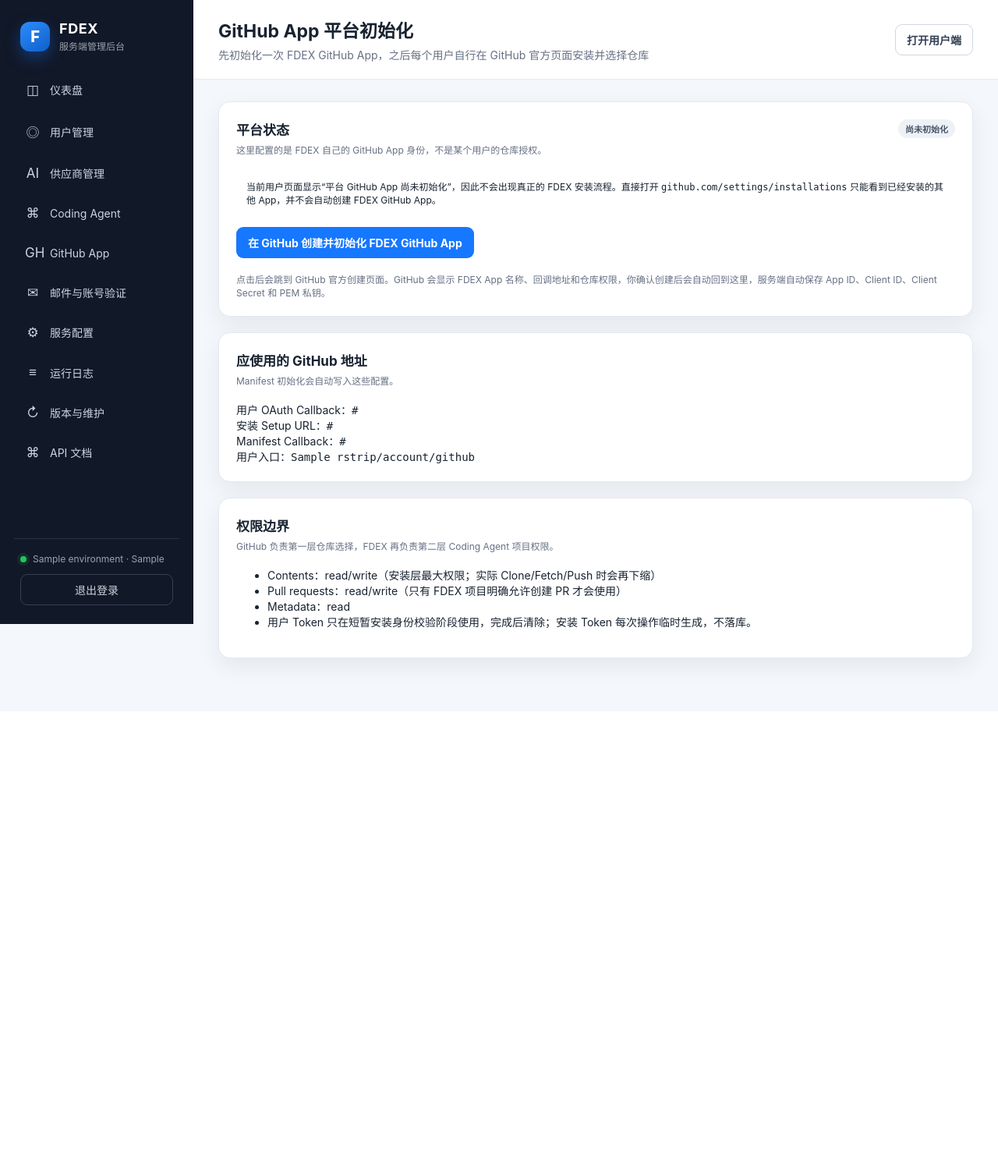
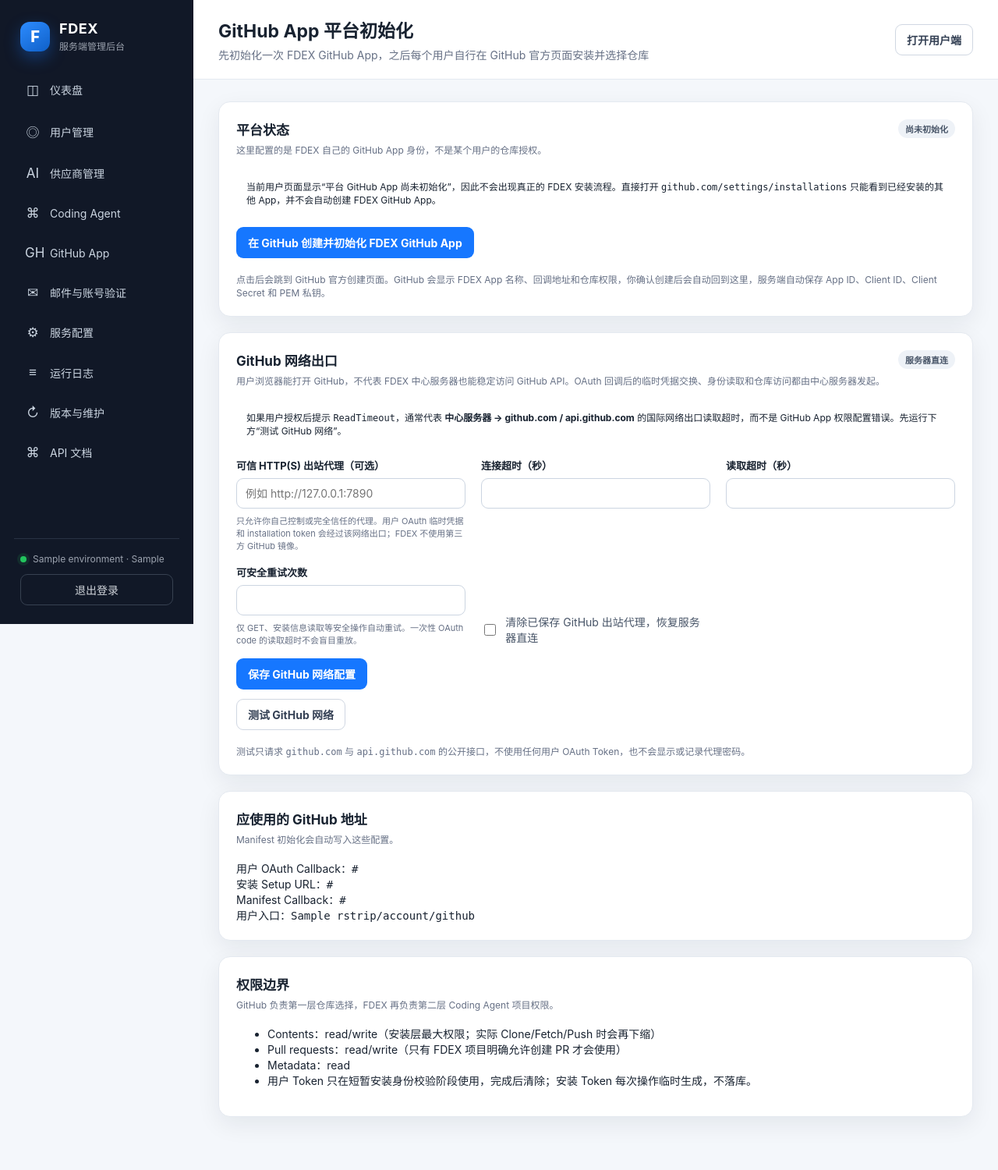
Before and after one commit to b8vipvip/fdex, a Python web app: template server/app/templates/github_app_settings.html in a window 1280 px wide. Shown: the whole page at 78% size. Before the commit the page ends 872 px from the top, so only its background shows below. Run offline with Jinja, Linux system fonts and the light colour scheme; the template is opened without the code that fills it: most values are stand-ins (such as "Sample title", 1, 10 or a date in 2020).

Commit message:
Expose GitHub network diagnostics in admin UI

```diff
--- a/server/app/templates/github_app_settings.html
+++ b/server/app/templates/github_app_settings.html
@@ -31,6 +31,41 @@
   {% endif %}
 </section>
 
+<section class="panel form-section" id="network">
+  <div class="panel-header">
+    <div>
+      <h2>GitHub 网络出口</h2>
+      <p>用户浏览器能打开 GitHub，不代表 FDEX 中心服务器也能稳定访问 GitHub API。OAuth 回调后的临时凭据交换、身份读取和仓库访问都由中心服务器发起。</p>
+    </div>
+    <span class="badge {% if github_proxy_configured %}success{% endif %}">{% if github_proxy_configured %}已配置可信代理{% else %}服务器直连{% endif %}</span>
+  </div>
+  <div class="inline-note">
+    如果用户授权后提示 <code>ReadTimeout</code>，通常代表 <strong>中心服务器 → github.com / api.github.com</strong> 的国际网络出口读取超时，而不是 GitHub App 权限配置错误。先运行下方“测试 GitHub 网络”。
+  </div>
+  <form method="post" action="/admin/github-app/network" class="settings-form" style="margin-top:16px">
+    <input type="hidden" name="csrf_token" value="{{ csrf_token }}">
+    <div class="form-grid three">
+      <label class="field">
+        <span>可信 HTTP(S) 出站代理（可选）</span>
+        <input type="password" name="http_proxy" autocomplete="new-password" placeholder="{% if github_proxy_configured %}已保存；留空保持现有代理{% else %}例如 http://127.0.0.1:7890{% endif %}">
+        <small>只允许你自己控制或完全信任的代理。用户 OAuth 临时凭据和 installation token 会经过该网络出口；FDEX 不使用第三方 GitHub 镜像。</small>
+      </label>
+      <label class="field"><span>连接超时（秒）</span><input type="number" step="0.1" name="connect_timeout_seconds" min="2" max="120" value="{{ settings.fdex_github_connect_timeout_seconds }}" required></label>
+      <label class="field"><span>读取超时（秒）</span><input type="number" step="0.1" name="read_timeout_seconds" min="5" max="300" value="{{ settings.fdex_github_read_timeout_seconds }}" required></label>
+      <label class="field"><span>可安全重试次数</span><input type="number" name="retry_attempts" min="1" max="5" value="{{ settings.fdex_github_retry_attempts }}" required><small>仅 GET、安装信息读取等安全操作自动重试。一次性 OAuth code 的读取超时不会盲目重放。</small></label>
+      <label class="checkbox-field aligned"><input type="checkbox" name="clear_proxy" value="true"><span>清除已保存 GitHub 出站代理，恢复服务器直连</span></label>
+    </div>
+    <div class="row" style="margin-top:16px">
+      <button class="button primary" type="submit">保存 GitHub 网络配置</button>
+    </div>
+  </form>
+  <form method="post" action="/admin/github-app/network/test" style="margin-top:12px">
+    <input type="hidden" name="csrf_token" value="{{ csrf_token }}">
+    <button class="button secondary" type="submit">测试 GitHub 网络</button>
+  </form>
+  <p class="path-note">测试只请求 <code>github.com</code> 与 <code>api.github.com</code> 的公开接口，不使用任何用户 OAuth Token，也不会显示或记录代理密码。</p>
+</section>
+
 <section class="panel form-section">
   <div class="panel-header"><div><h2>应使用的 GitHub 地址</h2><p>Manifest 初始化会自动写入这些配置。</p></div></div>
   <div class="code-block">
```
